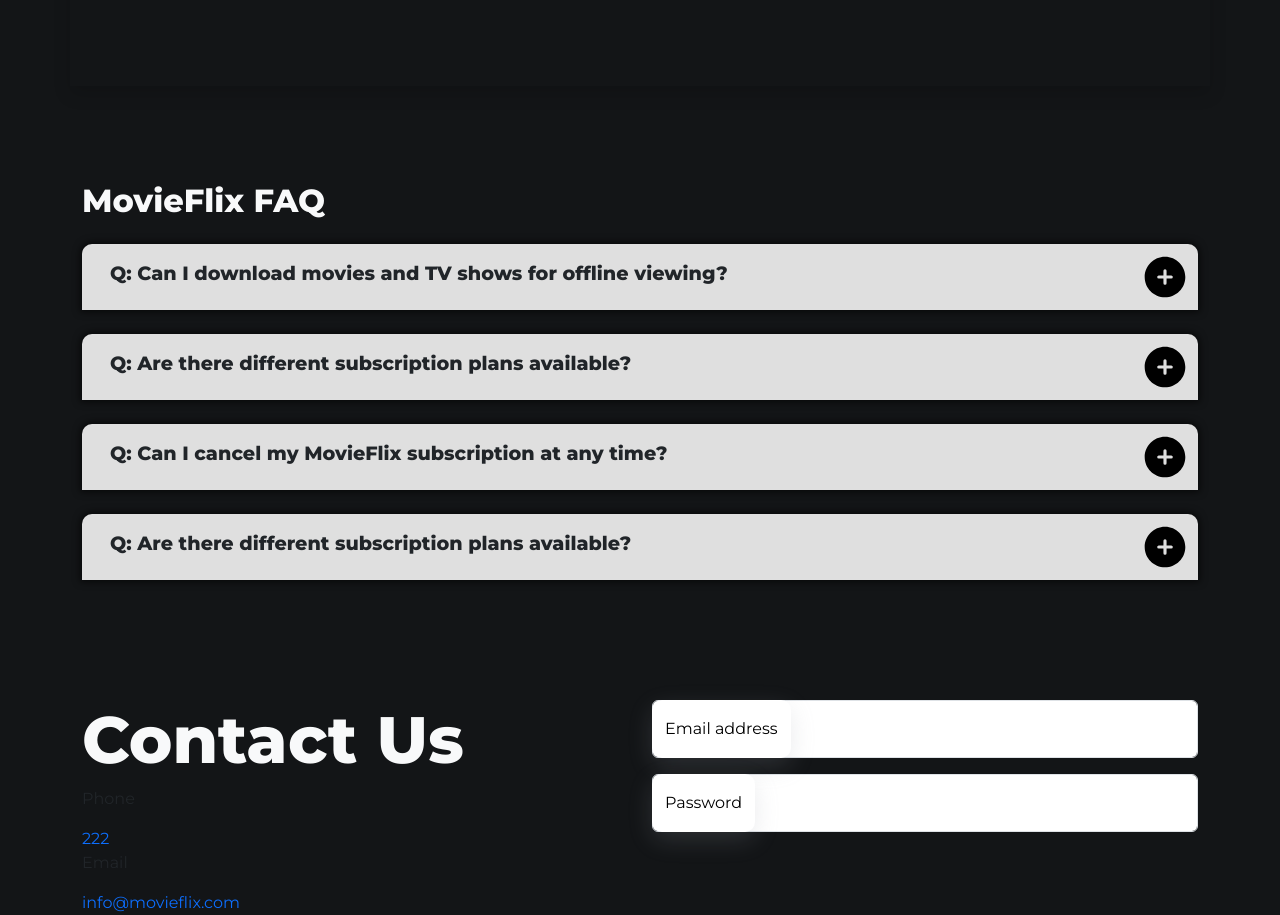
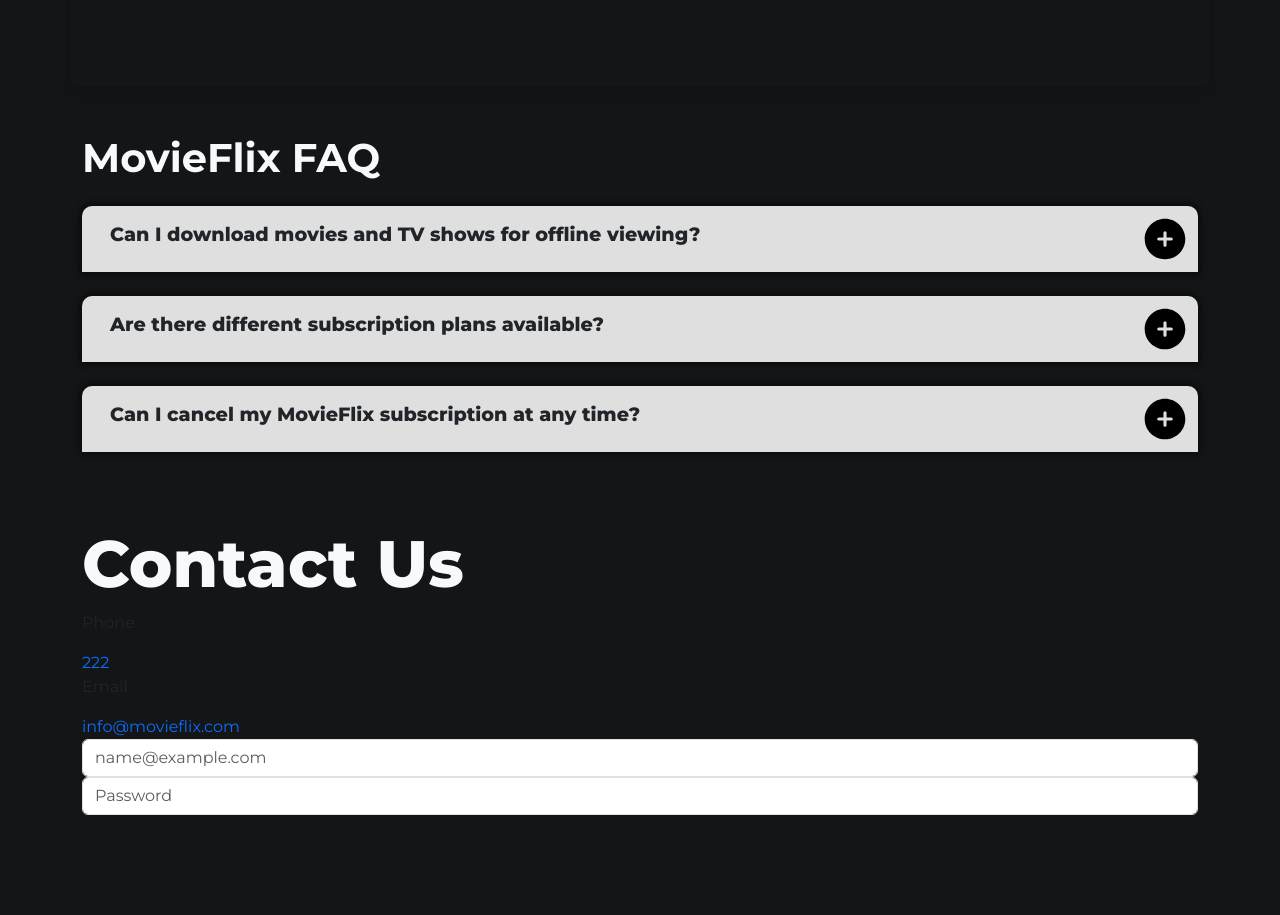
Before and after one commit to Markjonel02/STRIX, a React (Vite) app: page /about in a window 1280 px wide. Shown: the part 1783-2698 px from the top of the page. After the commit the page ends 2598 px from the top, so only its background shows below. Built offline with nearby package versions, Linux system fonts and the light colour scheme.

Commit message:
modified:   index.css 	modified:   src/assets/pages/About.tsx

```diff
--- a/index.css
+++ b/index.css
@@ -636,18 +636,22 @@
   overflow-wrap: break-word;
 }
 .circular-button {
-  width: 50px; /* Set the width of the button */
-  height: 50px; /* Set the height of the button */
-  overflow: hidden; /* Hide the overflow */
+  width: 50px;
+  height: 50px;
+  overflow: hidden;
   display: flex;
   justify-content: center;
   align-items: center;
   border:transparent none;
   border-color: transparent;
-  background-color:transparent ; /* Background color for the circular button */
-  cursor: pointer; /* Show pointer cursor on hover */
+  background-color:transparent ;
+  cursor: pointer;
+  transition: transform 0.5s ease;
 }
 
+.rotated {
+  transform: rotate(45deg); /* Add the desired rotation angle */
+}
 .faq-clicker{
   background-color:#eeee;
   border-radius: 10px 10px 0 0;
@@ -661,7 +665,7 @@
   font-weight: 800;
 }
 .plus-clicked{
-  display: none;
+
   padding: 10px;
   font-size: 1.2em;
   font-weight:500 ;
--- a/src/assets/pages/About.tsx
+++ b/src/assets/pages/About.tsx
@@ -1,7 +1,7 @@
 import about from "../img/pexels-tima-miroshnichenko-7991269.jpg";
 import Aos from "aos";
 import "aos/dist/aos.css";
-import { useEffect } from "react";
+import { useEffect, useState } from "react";
 
 const imgProperty = {
   radius: 20,
@@ -9,13 +9,47 @@
   alt: "aboutimage",
 };
 
+type FAQItem = {
+  question: string;
+  answer: string;
+};
 const About = () => {
+  const [rotatedIndexes, setRotatedIndexes] = useState<number[]>([]);
+
+  const faqItems: FAQItem[] = [
+    {
+      question: "Can I download movies and TV shows for offline viewing?",
+      answer:
+        "Yes, MovieFlix allows users to download select movies and TV shows for offline viewing. This feature is available on the MovieFlix app for mobile devices. Simply find the title you want to download, and look for the download icon next to it.",
+    },
+    {
+      question: "Are there different subscription plans available?",
+      answer:
+        "MovieFlix offers different subscription tiers to cater to varying user needs. These may include options for streaming in HD, simultaneous streaming on multiple devices, and ad-free viewing experiences. Pricing and features of each plan may vary.",
+    },
+    {
+      question: "Can I cancel my MovieFlix subscription at any time?",
+      answer:
+        "Yes, you can cancel your MovieFlix subscription at any time. There are no long-term contracts, and you can easily manage your subscription settings through your account dashboard. Keep in mind that cancellation may result in the loss of access to the MovieFlix content library.",
+    },
+  ];
+  // Function to handle click event on FAQ item
+  const handleRotate = (index: number) => {
+    // If the index is already rotated, remove it from the state
+    if (rotatedIndexes.includes(index)) {
+      setRotatedIndexes(rotatedIndexes.filter((i) => i !== index));
+    } else {
+      // If the index is not rotated, add it to the state
+      setRotatedIndexes([...rotatedIndexes, index]);
+    }
+  };
   useEffect(() => {
     Aos.init();
     return () => {
       Aos.refresh();
     };
   }, []);
+
   return (
     <>
       <div className="about-container about">
@@ -175,24 +209,32 @@
           </div>
         </div>
 
-        {/* FAQ SEction */}
-        <div className="FAQ container d-flex flex-column mb-5 py-5">
-          <div className="faq-title text-light ">
-            <h1 className="fs-2 mb-4" style={{ fontWeight: "800" }}>
-              MovieFlix FAQ
-            </h1>
-          </div>
-          <div className="wrapper d-flex justify-content-between align-items-center flex-column mb-4">
-            <div className="faq-clicker w-100 d-flex justify-content-between   p-2  ">
-              <h4 className="text-center d-flex justify-content-center  align-items-center ">
-                Q: Can I download movies and TV shows for offline viewing?
+        {/* FAQ SECTION */}
+        <div className="FAQ container d-flex flex-column mb-5 py">
+          <h1 className=" text-light fw-bolder mb-4">MovieFlix FAQ</h1>
+          {/* Render FAQ items */}
+          {faqItems.map((item, index) => (
+            <div
+              key={index}
+              className="wrapper d-flex justify-content-between align-items-center flex-column mb-4"
+            >
+              {/* FAQ question */}
+              <div className="faq-clicker w-100 d-flex justify-content-between p-2">
+                <h4 className="text-center d-flex justify-content-center align-items-center ">
+                  {item.question}
                 </h4>
-              <button className="circular-button">
+                {/* Button to rotate FAQ item */}
+                <button
+                  onClick={() => handleRotate(index)}
+                  className={`circular-button ${
+                    rotatedIndexes.includes(index) ? "rotated" : ""
+                  }`}
+                >
                   <svg
                     xmlns="http://www.w3.org/2000/svg"
                     viewBox="0 0 24 24"
-                  fill="tranparent"
-                  className=" plus w-6 h-6 "
+                    fill="currentColor"
+                    className="plus w-6 h-6"
                   >
                     <path
                       fillRule="evenodd"
@@ -202,133 +244,24 @@
                   </svg>
                 </button>
               </div>
-            <div className="plus-clicked ">
+              {/* FAQ answer - Conditionally render based on rotatedIndexes state */}
+              {rotatedIndexes.includes(index) && (
+                <div className="plus-clicked active" data-aos="fade-down">
                   <ul>
                     <li>
-                  <p className="para">
-                    A: Yes, MovieFlix allows users to download select movies and
-                    TV shows for offline viewing. This feature is available on
-                    the MovieFlix app for mobile devices. Simply find the title
-                    you want to download, and look for the download icon next to
-                    it.
-                  </p>
+                      <p className="para">{item.answer}</p>
                     </li>
                   </ul>
                 </div>
+              )}
+            </div>
+          ))}
         </div>
 
-          <div className="wrapper d-flex justify-content-between align-items-center flex-column mb-4">
-            <div className="faq-clicker w-100 d-flex justify-content-between   p-2  ">
-              <h4 className="text-center d-flex justify-content-center  align-items-center ">
-                Q: Are there different subscription plans available?
-              </h4>
-              <button className="circular-button">
-                <svg
-                  xmlns="http://www.w3.org/2000/svg"
-                  viewBox="0 0 24 24"
-                  fill="currentColor"
-                  className=" plus w-6 h-6 "
-                >
-                  <path
-                    fillRule="evenodd"
-                    d="M12 2.25c-5.385 0-9.75 4.365-9.75 9.75s4.365 9.75 9.75 9.75 9.75-4.365 9.75-9.75S17.385 2.25 12 2.25ZM12.75 9a.75.75 0 0 0-1.5 0v2.25H9a.75.75 0 0 0 0 1.5h2.25V15a.75.75 0 0 0 1.5 0v-2.25H15a.75.75 0 0 0 0-1.5h-2.25V9Z"
-                    clipRule="evenodd"
-                  />
-                </svg>
-              </button>
-            </div>
-            <div className="plus-clicked ">
-              <ul>
-                <li>
-                  <p className="para">
-                    A: MovieFlix offers different subscription tiers to cater to
-                    varying user needs. These may include options for streaming
-                    in HD, simultaneous streaming on multiple devices, and
-                    ad-free viewing experiences. Pricing and features of each
-                    plan may vary.
-                  </p>
-                </li>
-              </ul>
-            </div>
-          </div>
-
-          <div className="wrapper d-flex justify-content-between align-items-center flex-column mb-4">
-            <div className="faq-clicker w-100 d-flex justify-content-between   p-2  ">
-              <h4 className="text-center d-flex justify-content-center  align-items-center ">
-                Q: Can I cancel my MovieFlix subscription at any time?
-              </h4>
-              <button className="circular-button">
-                <svg
-                  xmlns="http://www.w3.org/2000/svg"
-                  viewBox="0 0 24 24"
-                  fill="currentColor"
-                  className=" plus w-6 h-6 "
-                >
-                  <path
-                    fillRule="evenodd"
-                    d="M12 2.25c-5.385 0-9.75 4.365-9.75 9.75s4.365 9.75 9.75 9.75 9.75-4.365 9.75-9.75S17.385 2.25 12 2.25ZM12.75 9a.75.75 0 0 0-1.5 0v2.25H9a.75.75 0 0 0 0 1.5h2.25V15a.75.75 0 0 0 1.5 0v-2.25H15a.75.75 0 0 0 0-1.5h-2.25V9Z"
-                    clipRule="evenodd"
-                  />
-                </svg>
-              </button>
-            </div>
-            <div className="plus-clicked ">
-              <ul>
-                <li>
-                  <p className="para">
-                    A: Yes, you can cancel your MovieFlix subscription at any
-                    time. There are no long-term contracts, and you can easily
-                    manage your subscription settings through your account
-                    dashboard. Keep in mind that cancellation may result in the
-                    loss of access to the MovieFlix content library.
-                  </p>
-                </li>
-              </ul>
-            </div>
-          </div>
-
-          <div className="wrapper d-flex justify-content-between align-items-center flex-column mb-4">
-            <div className="faq-clicker w-100 d-flex justify-content-between   p-2  ">
-              <h4 className="text-center d-flex justify-content-center  align-items-center ">
-                Q: Are there different subscription plans available?
-              </h4>
-              <button className="circular-button">
-                <svg
-                  xmlns="http://www.w3.org/2000/svg"
-                  viewBox="0 0 24 24"
-                  fill="currentColor"
-                  className=" plus w-6 h-6 "
-                >
-                  <path
-                    fillRule="evenodd"
-                    d="M12 2.25c-5.385 0-9.75 4.365-9.75 9.75s4.365 9.75 9.75 9.75 9.75-4.365 9.75-9.75S17.385 2.25 12 2.25ZM12.75 9a.75.75 0 0 0-1.5 0v2.25H9a.75.75 0 0 0 0 1.5h2.25V15a.75.75 0 0 0 1.5 0v-2.25H15a.75.75 0 0 0 0-1.5h-2.25V9Z"
-                    clipRule="evenodd"
-                  />
-                </svg>
-              </button>
-            </div>
-            <div className="plus-clicked ">
-              <ul>
-                <li>
-                  <p className="para">
-                    A: MovieFlix offers different subscription tiers to cater to
-                    varying user needs. These may include options for streaming
-                    in HD, simultaneous streaming on multiple devices, and
-                    ad-free viewing experiences. Pricing and features of each
-                    plan may vary.
-                  </p>
-                </li>
-              </ul>
-            </div>
-          </div>
-        </div>
         {/* Contact Us */}
 
-        <div className="container">
-          <div className="row">
-            {/* Contact Section */}
-            <div className="col-md-6">
-              <div className="Contact wrapper d-flex flex-column">
+        <div className="Contact container">
+          <div className="wrapper d-flex flex-column ">
             <div className="Contact-content">
               <h1 className="ctitles text-light">Contact Us</h1>
               <div className="Phone">
@@ -341,30 +274,21 @@
               </div>
             </div>
           </div>
-            </div>
-            {/* Form Section */}
-            <div className="col-md-6">
           <div className="formemail">
-                <div className="form-floating mb-3">
+            <form action="" className="">
               <input
                 type="email"
                 className="form-control"
                 id="floatingInput"
                 placeholder="name@example.com"
               />
-                  <label htmlFor="floatingInput">Email address</label>
-                </div>
-                <div className="form-floating">
               <input
                 type="password"
                 className="form-control"
                 id="floatingPassword"
                 placeholder="Password"
               />
-                  <label htmlFor="floatingPassword">Password</label>
-                </div>
-              </div>
-            </div>
+            </form>
           </div>
         </div>
       </div>
```
Lines whose indentation alone changed are shown as unchanged.
